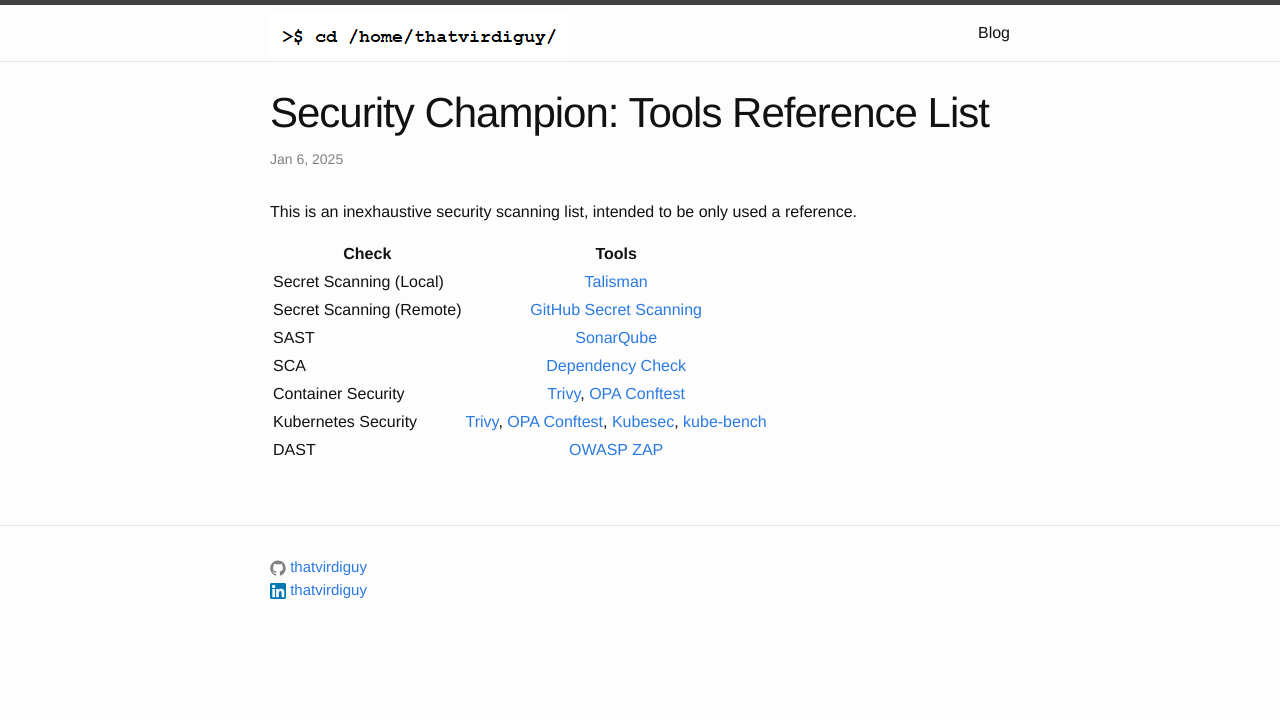
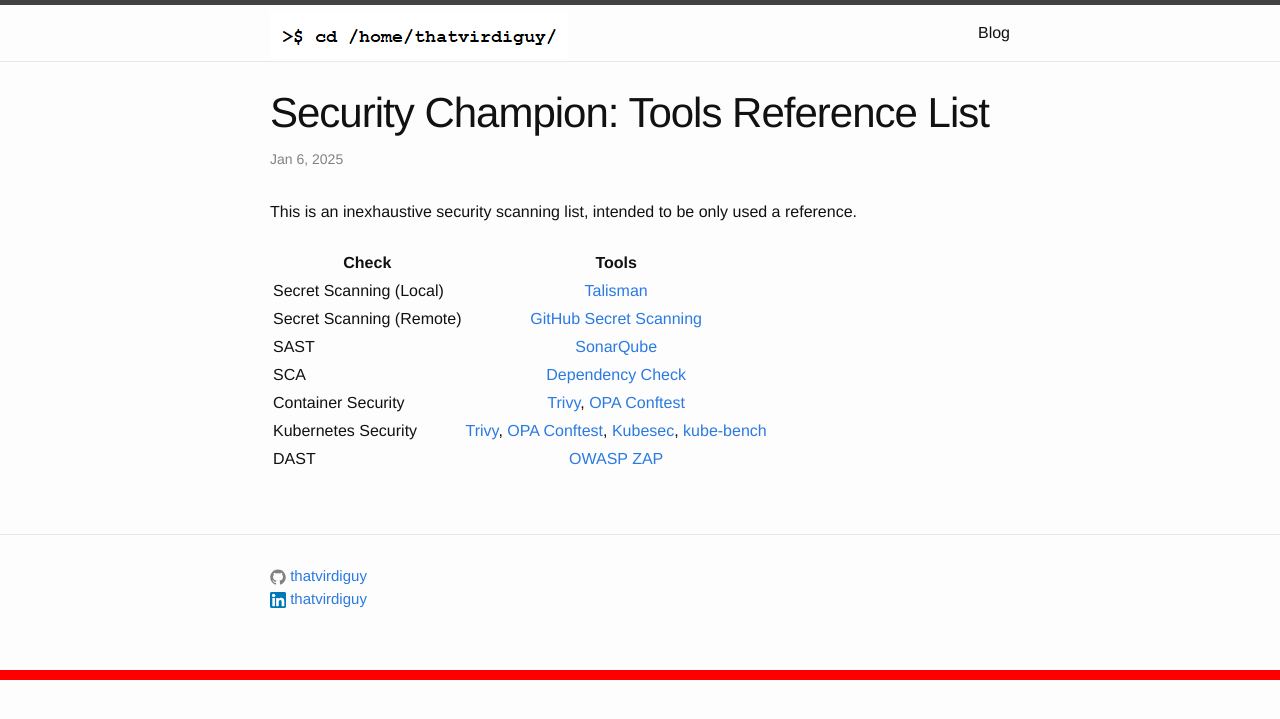
Before and after one commit to thatvirdiguy/thatvirdiguy.github.io, a Jekyll site: the page built from _posts/2025-01-06-security-champion:-Tools-Reference-List.md, in a window 1280 px wide. Shown: the top 719 px of the page. Built offline with Jekyll 4.4.1, drawn with Linux system fonts in a browser that asks for light colours; our own code applies the rules of GitHub Pages for plain Markdown files.

Commit message:
Update main.scss

```diff
--- a/css/main.scss
+++ b/css/main.scss
@@ -53,6 +53,10 @@
 ;
 
 // dirty fix
-table + p {
-  margin-top: 1.5rem;
+table {
+  margin: 1.5rem 0
 }
+
+body {
+  outline: 10px solid red !important;
+}
```
